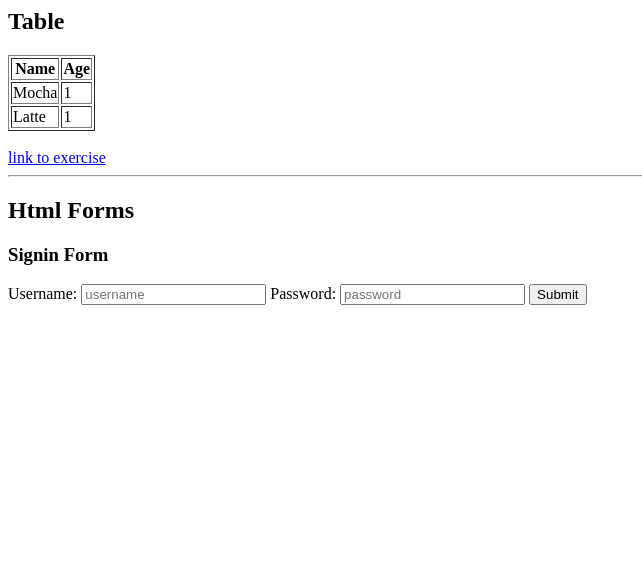
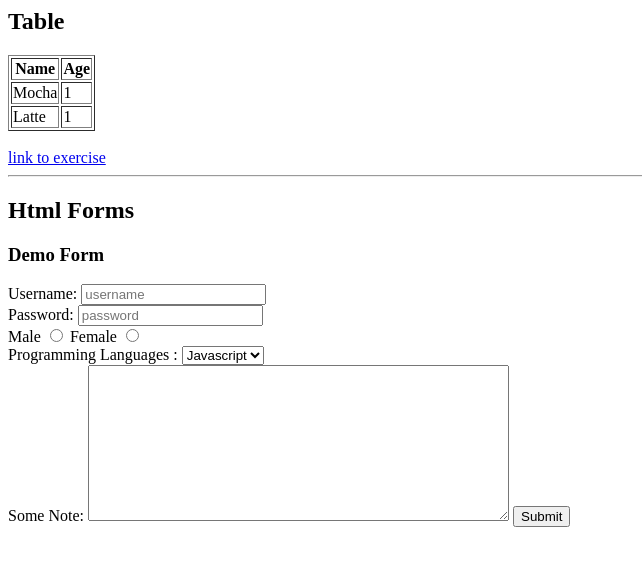
Before and after one commit to tayalone/html_intermediate, a plain HTML site: page index.html in a window 1280 px wide. Shown: the whole page, without its empty margins (0-642 px from the left). Drawn offline with Linux system fonts and the light colour scheme.

Commit message:
add radio, selet and textarea

```diff
--- a/index.html
+++ b/index.html
@@ -29,12 +29,28 @@
         <hr>
         <div>
             <h2> Html Forms </h2>
-            <h3> Signin Form </h3>
+            <h3> Demo Form </h3>
             <form action="index.html" method="get">
                 <label for="usernam"> Username: </label>
                     <input id="username" name="username" type="text" placeholder="username" required/>
+                    <br>
                 <label for="password"> Password: </label>
                     <input  id="password" name="password" type="password" placeholder="password" required/>
+                     <br>
+                <label for="male"> Male </label>
+                    <input id="male" name="gender" type="radio" value="male">
+                <label for="female"> Female </label>
+                    <input id="female" name="gender" type="radio" value="female">
+                     <br>
+                <label for="lang">Programming Languages :</label>
+                <select id="lang" name="lang">
+                    <option value="js">Javascript</option>
+                    <option value="py">Python</option>
+                    <option value="gl" >golang</option>
+                </select>
+                <br>
+                <label for="textArea">Some Note: </label>
+                    <textarea  rows="10" cols="50"> </textarea>
                 <button type="submit" > Submit</button>
             </form>
         </div>
```
